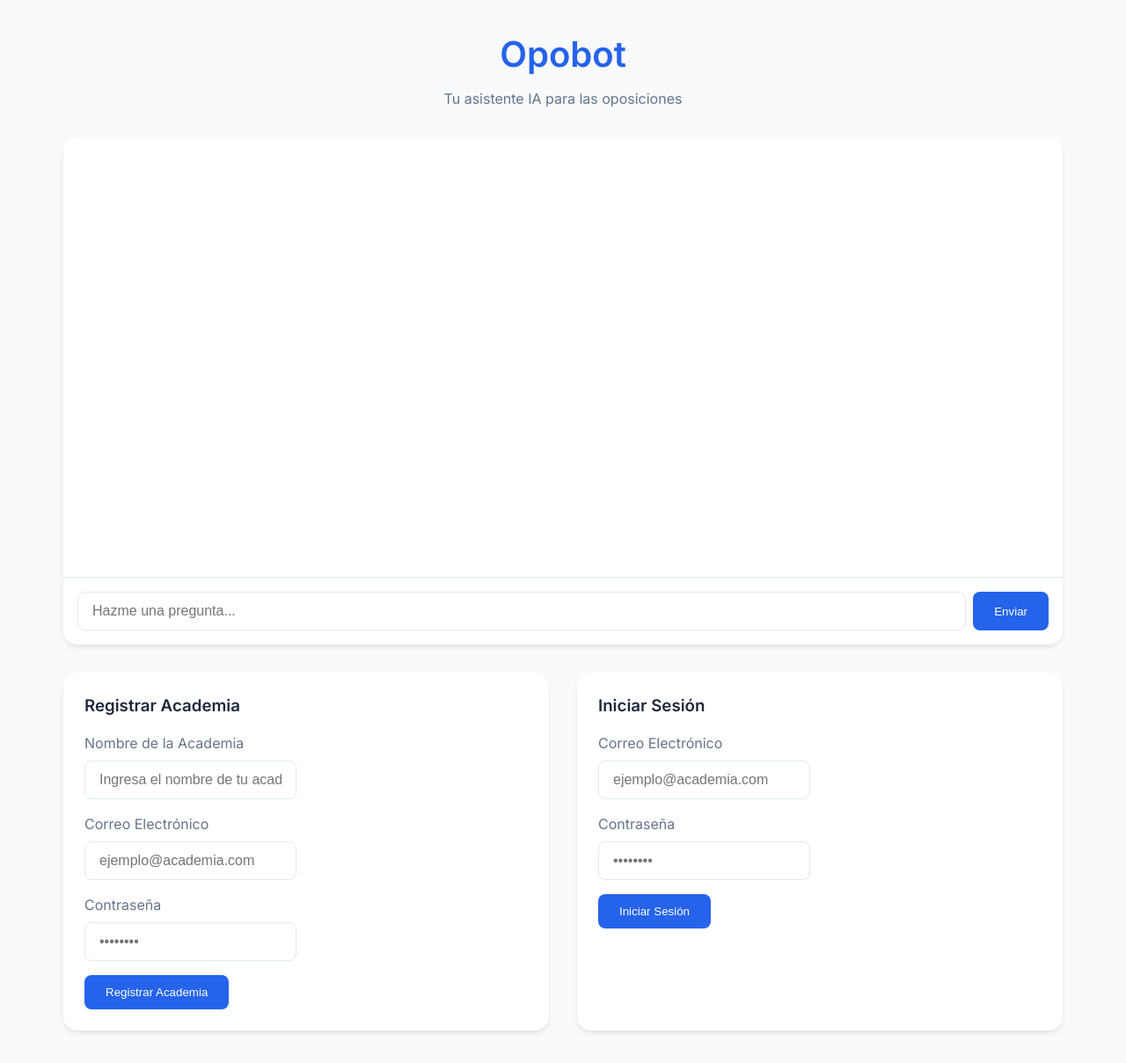
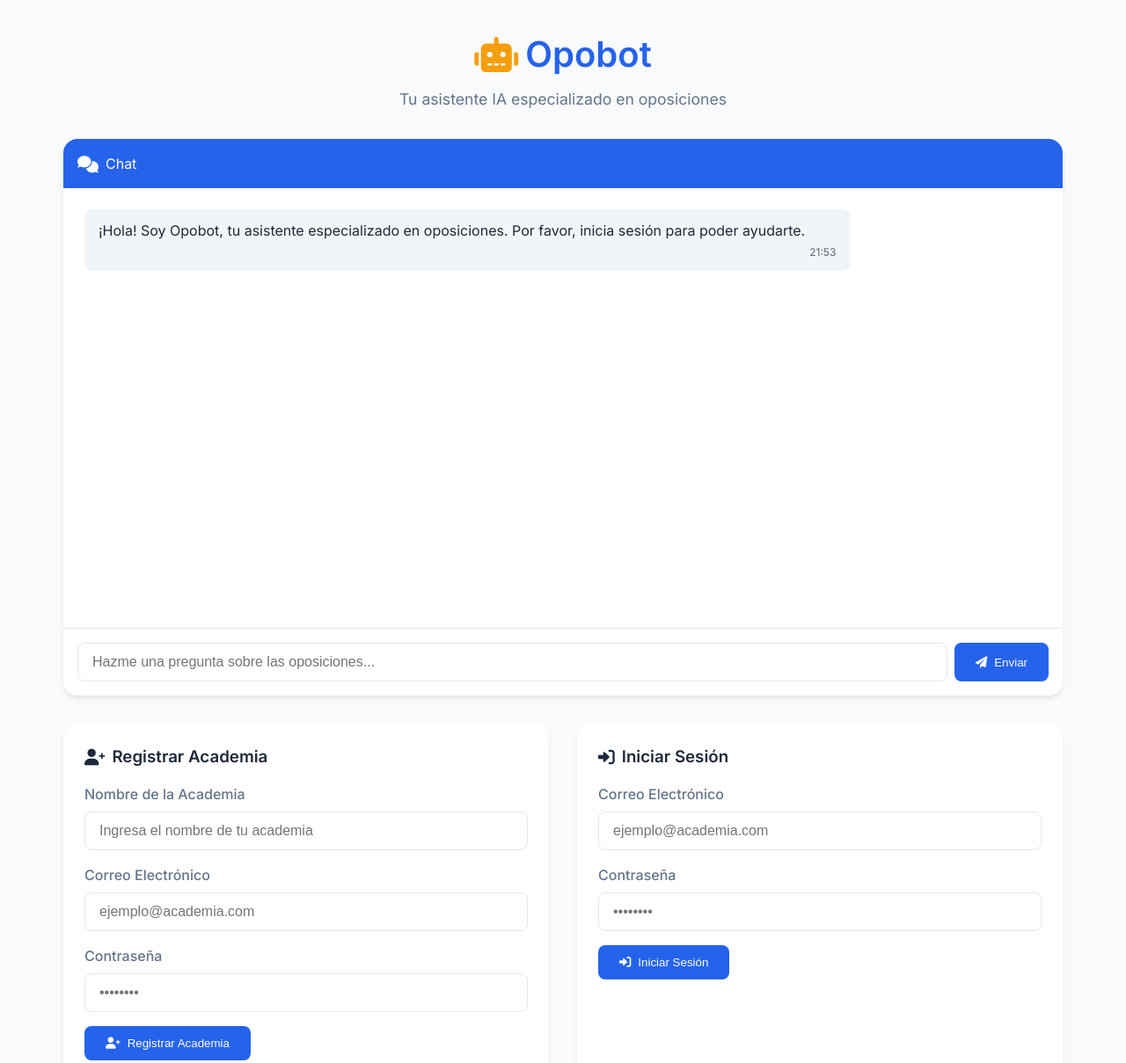
Before and after one commit to BrianGuadalupe/opobot, a plain HTML site: page frontend/index.html in a window 1280 px wide. Shown: the top 1209 px of the page at 88% size. Drawn offline with Linux system fonts and the light colour scheme.

Commit message:
Frontend v3

```diff
--- a/frontend/index.html
+++ b/frontend/index.html
@@ -4,8 +4,9 @@
 <head>
     <meta charset="UTF-8">
     <meta name="viewport" content="width=device-width, initial-scale=1.0">
-    <title>Opobot - Asistente IA Educativo</title>
+    <title>Opobot - Asistente IA para Oposiciones</title>
     <link href="https://fonts.googleapis.com/css2?family=Inter:wght@400;500;600&display=swap" rel="stylesheet">
+    <link rel="stylesheet" href="https://cdnjs.cloudflare.com/ajax/libs/font-awesome/6.0.0/css/all.min.css">
     <style>
         :root {
             --primary-color: #2563eb;
@@ -15,6 +16,7 @@
             --border-color: #e2e8f0;
             --success-color: #22c55e;
             --error-color: #ef4444;
+            --accent-color: #f59e0b;
         }
 
         * {
@@ -39,16 +41,28 @@
         .header {
             text-align: center;
             margin-bottom: 2rem;
+            position: relative;
         }
 
         .header h1 {
             font-size: 2.5rem;
             color: var(--primary-color);
             margin-bottom: 0.5rem;
+            display: flex;
+            align-items: center;
+            justify-content: center;
+            gap: 0.5rem;
+        }
+
+        .header h1 i {
+            color: var(--accent-color);
         }
 
         .header p {
             color: #64748b;
+            font-size: 1.1rem;
+            max-width: 600px;
+            margin: 0 auto;
         }
 
         .chat-container {
@@ -57,6 +71,20 @@
             box-shadow: 0 4px 6px -1px rgba(0, 0, 0, 0.1);
             overflow: hidden;
             margin-bottom: 2rem;
+            position: relative;
+        }
+
+        .chat-header {
+            background-color: var(--primary-color);
+            color: white;
+            padding: 1rem;
+            display: flex;
+            align-items: center;
+            gap: 0.5rem;
+        }
+
+        .chat-header i {
+            font-size: 1.2rem;
         }
 
         #chat {
@@ -72,6 +100,7 @@
             border-radius: 0.5rem;
             max-width: 80%;
             animation: fadeIn 0.3s ease-in-out;
+            position: relative;
         }
 
         .user-message {
@@ -83,6 +112,13 @@
         .bot-message {
             background-color: #f1f5f9;
             color: var(--text-color);
+        }
+
+        .message-time {
+            font-size: 0.75rem;
+            opacity: 0.7;
+            margin-top: 0.25rem;
+            text-align: right;
         }
 
         .input-container {
@@ -115,11 +151,19 @@
             border-radius: 0.5rem;
             font-weight: 500;
             cursor: pointer;
-            transition: background-color 0.2s;
+            transition: all 0.2s;
+            display: flex;
+            align-items: center;
+            gap: 0.5rem;
         }
 
         button:hover {
             background-color: var(--secondary-color);
+            transform: translateY(-1px);
+        }
+
+        button:active {
+            transform: translateY(0);
         }
 
         .auth-container {
@@ -139,6 +183,9 @@
         .auth-section h3 {
             margin-bottom: 1rem;
             color: var(--text-color);
+            display: flex;
+            align-items: center;
+            gap: 0.5rem;
         }
 
         .form-group {
@@ -149,6 +196,27 @@
             display: block;
             margin-bottom: 0.5rem;
             color: #64748b;
+            font-weight: 500;
+        }
+
+        .form-group input {
+            width: 100%;
+        }
+
+        .loading {
+            display: none;
+            position: absolute;
+            bottom: 80px;
+            right: 20px;
+            background-color: white;
+            padding: 0.5rem 1rem;
+            border-radius: 0.5rem;
+            box-shadow: 0 2px 4px rgba(0, 0, 0, 0.1);
+        }
+
+        .loading i {
+            color: var(--primary-color);
+            animation: spin 1s linear infinite;
         }
 
         @keyframes fadeIn {
@@ -160,6 +228,16 @@
             to {
                 opacity: 1;
                 transform: translateY(0);
+            }
+        }
+
+        @keyframes spin {
+            from {
+                transform: rotate(0deg);
+            }
+
+            to {
+                transform: rotate(360deg);
             }
         }
 
@@ -178,21 +256,31 @@
 <body>
     <div class="container">
         <div class="header">
-            <h1>Opobot</h1>
-            <p>Tu asistente IA para las oposiciones</p>
+            <h1><i class="fas fa-robot"></i> Opobot</h1>
+            <p>Tu asistente IA especializado en oposiciones</p>
         </div>
 
         <div class="chat-container">
+            <div class="chat-header">
+                <i class="fas fa-comments"></i>
+                <span>Chat</span>
+            </div>
             <div id="chat"></div>
+            <div class="loading">
+                <i class="fas fa-spinner"></i> Opobot está pensando...
+            </div>
             <div class="input-container">
-                <input id="pregunta" placeholder="Hazme una pregunta..." />
-                <button onclick="preguntar()">Enviar</button>
+                <input id="pregunta" placeholder="Hazme una pregunta sobre las oposiciones..." />
+                <button onclick="preguntar()">
+                    <i class="fas fa-paper-plane"></i>
+                    Enviar
+                </button>
             </div>
         </div>
 
         <div class="auth-container">
             <div class="auth-section">
-                <h3>Registrar Academia</h3>
+                <h3><i class="fas fa-user-plus"></i> Registrar Academia</h3>
                 <div class="form-group">
                     <label for="nombreAcademia">Nombre de la Academia</label>
                     <input id="nombreAcademia" placeholder="Ingresa el nombre de tu academia">
@@ -205,11 +293,14 @@
                     <label for="passAcademia">Contraseña</label>
                     <input id="passAcademia" type="password" placeholder="••••••••">
                 </div>
-                <button onclick="registrarAcademia()">Registrar Academia</button>
+                <button onclick="registrarAcademia()">
+                    <i class="fas fa-user-plus"></i>
+                    Registrar Academia
+                </button>
             </div>
 
             <div class="auth-section">
-                <h3>Iniciar Sesión</h3>
+                <h3><i class="fas fa-sign-in-alt"></i> Iniciar Sesión</h3>
                 <div class="form-group">
                     <label for="emailLogin">Correo Electrónico</label>
                     <input id="emailLogin" type="email" placeholder="ejemplo@academia.com">
@@ -218,22 +309,50 @@
                     <label for="passLogin">Contraseña</label>
                     <input id="passLogin" type="password" placeholder="••••••••">
                 </div>
-                <button onclick="loginAcademia()">Iniciar Sesión</button>
+                <button onclick="loginAcademia()">
+                    <i class="fas fa-sign-in-alt"></i>
+                    Iniciar Sesión
+                </button>
             </div>
         </div>
     </div>
 
     <script>
+        let isAuthenticated = false;
+
         function addMessage(message, isUser = false) {
             const chat = document.getElementById('chat');
             const messageDiv = document.createElement('div');
             messageDiv.className = `message ${isUser ? 'user-message' : 'bot-message'}`;
-            messageDiv.textContent = message;
+
+            const messageContent = document.createElement('div');
+            messageContent.textContent = message;
+            messageDiv.appendChild(messageContent);
+
+            const timeDiv = document.createElement('div');
+            timeDiv.className = 'message-time';
+            const now = new Date();
+            timeDiv.textContent = now.toLocaleTimeString('es-ES', { hour: '2-digit', minute: '2-digit' });
+            messageDiv.appendChild(timeDiv);
+
             chat.appendChild(messageDiv);
             chat.scrollTop = chat.scrollHeight;
         }
 
+        function showLoading() {
+            document.querySelector('.loading').style.display = 'block';
+        }
+
+        function hideLoading() {
+            document.querySelector('.loading').style.display = 'none';
+        }
+
         function preguntar() {
+            if (!isAuthenticated) {
+                addMessage('Por favor, inicia sesión para poder usar el chat. Si no tienes una cuenta, regístrate primero.');
+                return;
+            }
+
             const preguntaInput = document.getElementById('pregunta');
             const pregunta = preguntaInput.value.trim();
 
@@ -241,6 +360,7 @@
 
             addMessage(pregunta, true);
             preguntaInput.value = '';
+            showLoading();
 
             fetch('/pregunta', {
                 method: 'POST',
@@ -249,9 +369,11 @@
             })
                 .then(response => response.json())
                 .then(data => {
+                    hideLoading();
                     addMessage(data.respuesta);
                 })
                 .catch(error => {
+                    hideLoading();
                     addMessage('Lo siento, ha ocurrido un error. Por favor, intenta de nuevo.');
                 });
         }
@@ -278,6 +400,8 @@
                         document.getElementById('nombreAcademia').value = '';
                         document.getElementById('emailAcademia').value = '';
                         document.getElementById('passAcademia').value = '';
+                        // Después de registrar exitosamente, intentamos iniciar sesión automáticamente
+                        loginAcademia(email, contraseña);
                     }
                 })
                 .catch(error => {
@@ -285,11 +409,11 @@
                 });
         }
 
-        function loginAcademia() {
-            const email = document.getElementById('emailLogin').value.trim();
-            const contraseña = document.getElementById('passLogin').value;
+        function loginAcademia(email = null, contraseña = null) {
+            const emailInput = email || document.getElementById('emailLogin').value.trim();
+            const contraseñaInput = contraseña || document.getElementById('passLogin').value;
 
-            if (!email || !contraseña) {
+            if (!emailInput || !contraseñaInput) {
                 alert('Por favor, completa todos los campos');
                 return;
             }
@@ -297,14 +421,18 @@
             fetch('/login_academia', {
                 method: 'POST',
                 headers: { 'Content-Type': 'application/json' },
-                body: JSON.stringify({ email, contraseña })
+                body: JSON.stringify({ email: emailInput, contraseña: contraseñaInput })
             })
                 .then(response => response.json())
                 .then(data => {
-                    alert(data.mensaje);
                     if (data.mensaje.includes('exitoso')) {
+                        isAuthenticated = true;
+                        alert('¡Bienvenido! Ahora puedes usar el chat.');
                         document.getElementById('emailLogin').value = '';
                         document.getElementById('passLogin').value = '';
+                        addMessage('¡Has iniciado sesión correctamente! Ahora puedes hacer preguntas sobre las oposiciones.');
+                    } else {
+                        alert(data.mensaje);
                     }
                 })
                 .catch(error => {
@@ -318,6 +446,11 @@
                 preguntar();
             }
         });
+
+        // Mensaje de bienvenida inicial
+        window.addEventListener('load', function () {
+            addMessage('¡Hola! Soy Opobot, tu asistente especializado en oposiciones. Por favor, inicia sesión para poder ayudarte.');
+        });
     </script>
 </body>
 
```
